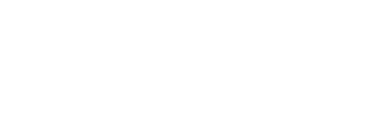
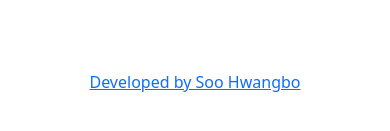
Before and after one commit to shwangbo80/weather-app, a React (Create React App) app: page / in a window 390 px wide. Shown: the part 249-380 px from the top of the page. Built offline with nearby package versions, Linux system fonts and the light colour scheme.

Commit message:
responsive design touches

```diff
--- a/src/Components/HomeComponent.js
+++ b/src/Components/HomeComponent.js
@@ -371,6 +371,11 @@
                             <Col lg={2} xl={4}></Col>
                         </Row>
                     </Container>
+                    <a
+                        href="https://www.soohwangbo.com"
+                        className="text-center mb-0">
+                        <p>Developed by Soo Hwangbo</p>
+                    </a>
                 </Row>
             </Container>
         </div>
```
